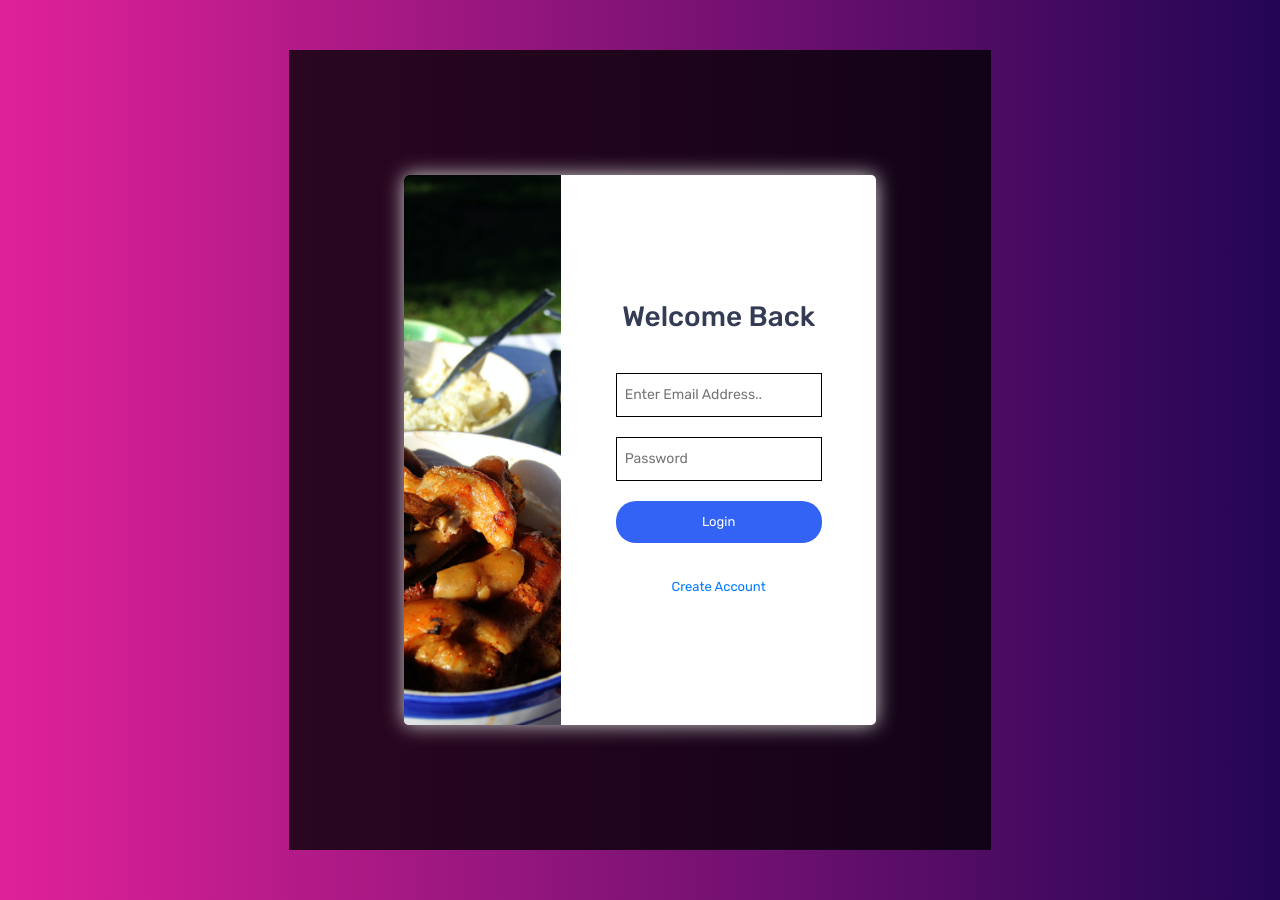
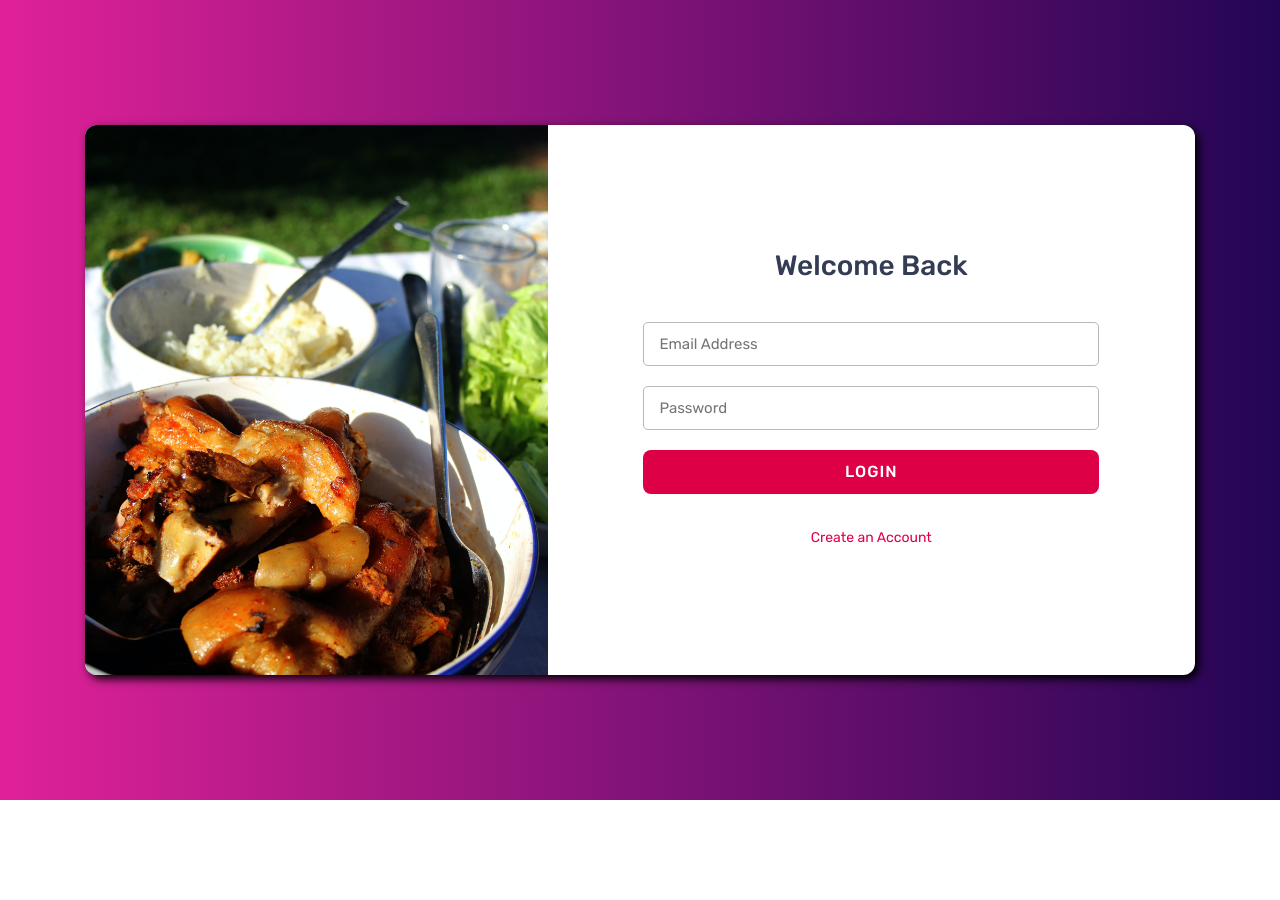
Before and after one commit to DEV-ASHANAUR/meal-management-system, a PHP site: page /login.html in a window 1280 px wide. After the commit the page ends 800 px from the top, so only its background shows below. Run offline with PHP 8.4, Linux system fonts and the light colour scheme; some web fonts are replaced.

Commit message:
Login and registration page complete

```diff
--- a/css/responsive.css
+++ b/css/responsive.css
@@ -31,18 +31,18 @@
     .Reg_area_box {
         margin: 40px;
     }
+    .login_right_box {
+        width: 100%;
+    }
+    .login_right_area{
+        min-height: auto;
+        padding: 40px 35px;
+    }
 
-    .login_right_area,
-    .Reg_right_area {
-        height: calc(100vh - 150px);
-    }
 }
 
 /*Small devices (landscape phones, 575px and down)*/
 @media (max-width: 575px) {
-    .login_area_box {
-        margin: 40px;
-    }
     .login_right_area h3 {
         font-size: 18px;
     }
--- a/css/style.css
+++ b/css/style.css
@@ -380,9 +380,8 @@ textarea:focus {
 }
 /* -- Login area  -- */
 .login_area_box {
-    margin: 100px;
-    box-shadow: 0px 0px 20px 0px #cfcfcf;
-    border-radius: 5px;
+    box-shadow: 4px 4px 10px 0px #000000;
+    border-radius: 12px;
     overflow: hidden;
     background-color: #fff;
     text-transform: capitalize;
@@ -407,16 +406,29 @@ textarea:focus {
 }
 .login_right_area input {
     width: 100%;
-    padding: 8px;
-    font-size: 14px;
+    padding: 8px 15px;
     margin: 10px 0;
-    border: 1px solid #000000;
+    border: 1px solid #b8b8b8;
+    border-radius: 5px;
+    font-size: 15px;
 }
 .Reg_google {
     background-color: red;
 }
 .login_right_area a {
-    font-size: 13px;
+    font-size: 14px;
+    text-transform: none;
+    color: #de0046;
+}
+.login_right_area a:hover{
+    text-decoration: underline;
+}
+.login_area_box .button{
+    width: 100%;
+    box-shadow: none;
+}
+.login_area_box .button:hover{
+    box-shadow: 0 0 200px rgba(0, 0, 0, 0.2) inset;
 }
 
 .Reg_area,
--- a/login.html
+++ b/login.html
@@ -26,35 +26,24 @@
     </head>
     <body>
         <div class="home_bg">
-            <div class="login_area">
             <div class="container">
                 <div class="login_area_box">
                     <div class="row no-gutters">
-                            <div class="col-lg-4 col-md-5">
+                        <div class="col-md-5">
                             <div class="login_left_area"></div>
                         </div>
-                            <div class="col-lg-8 col-md-7">
+                        <div class="col-md-7">
                             <div class="login_right_area">
                                 <div class="login_right_box">
                                     <h3 class="mb_30">Welcome Back</h3>
                                     <form>
-                                            <input
-                                                placeholder="Enter Email Address.."
-                                            />
-                                            <input placeholder="Password" />
-                                            <button
-                                                class="Custom_btn mt_10"
-                                                type="submit"
-                                            >
-                                                Login
-                                            </button>
+                                        <input type="email" placeholder="Email Address" />
+                                        <input type="password" placeholder="Password" />
+                                        <button class="button mt_10" type="submit">Login</button>
                                     </form>
 
                                     <div class="mt_30">
-                                            <a href="register.html"
-                                                >Create Account</a
-                                            >
-                                        </div>
+                                        <a href="register.html">Create an Account</a>
                                     </div>
                                 </div>
                             </div>
```
Also changed, not shown: Register.html (+10 -21 lines). Lines whose indentation alone changed are shown as unchanged.
